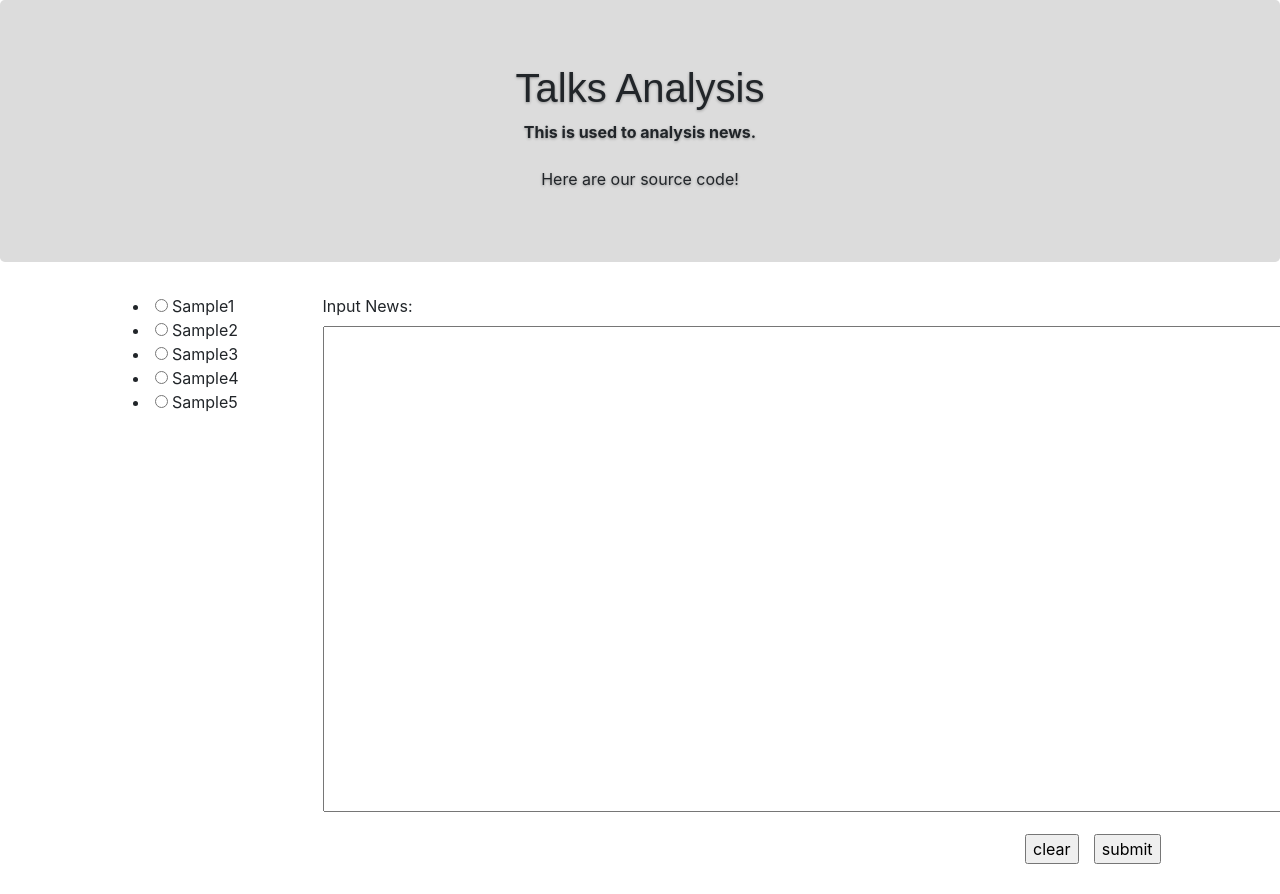
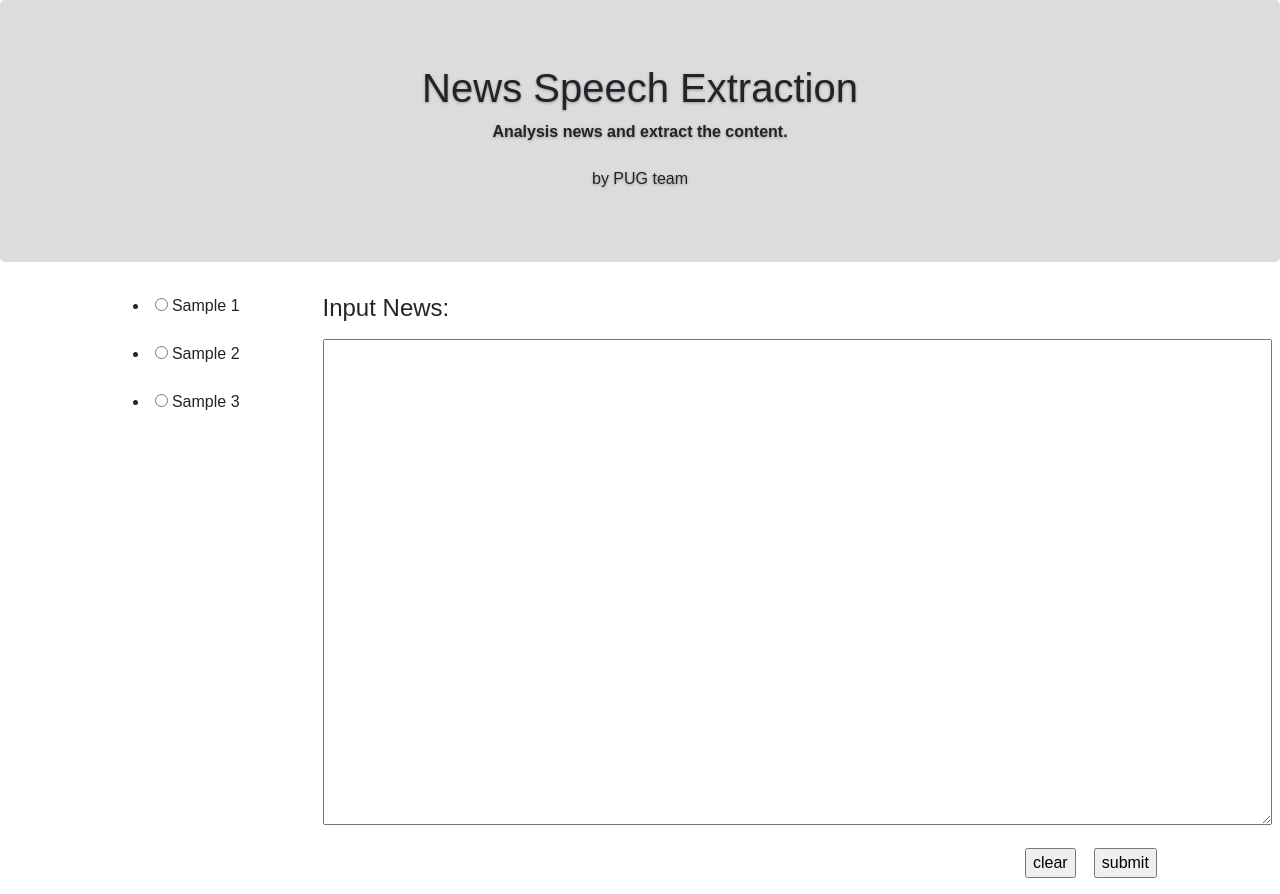
Before and after one commit to nlp-pug/project-1, a Flask app: page / in a window 1280 px wide; the page is wider, and only the part inside the window is pictured. Before the commit the page ends 864 px from the top of that part, so only its background shows below. Run offline with Flask 2, Linux system fonts and the light colour scheme; some libraries are stand-ins or nearby versions.

Commit message:
update the temple and interface

```diff
--- a/webapp/WebApp/app.py
+++ b/webapp/WebApp/app.py
@@ -8,6 +8,7 @@ import json
 # import sys
 # reload(sys)
 # sys.setdefaultencoding("utf-8")
+import re
 
 app = Flask(__name__)
 app.config['SECRET_KEY'] = 'any secret string'
@@ -15,14 +16,13 @@ CsrfProtect(app)
 
 class SimluationFunc:
     def inputtext(self, text):
-        if text != 'None':
+        if text:
             return
 
     def outputresult(self):
         sampledata = [{'author': 'Author1', 'content': 'sample1'}, {'author': 'Author2', 'content': 'Sample2'},
                       {'author': 'Author3', 'content': 'Sample3'}, {'author': 'Author4', 'content': 'Sample4'}]
         return sampledata
-
 
 sf = SimluationFunc()
 
@@ -35,6 +35,12 @@ def input_form():
             form2.content.data = None
         elif form2.submit.data:
             # get output data from parse_end
+
+            split_sentences = form2.content.data.replace("\r", "")
+            split_sentences = split_sentences.replace("\n", "")
+            split_sentences = re.split('。|！|？', split_sentences)
+
+            print(split_sentences, form2.content.data)
             sf.inputtext(text=form2.content.data)
             return redirect('/result')
     return render_template('input_pages.html', form2=form2)
--- a/webapp/WebApp/static/SampleInput.json
+++ /dev/null
@@ -1,5 +0,0 @@
-{
-  "Sample1": "Sample Input 1",
-  "Sample2": "Sample Input 2",
-  "Sample3": "Sample Input 3"
-}
--- a/webapp/WebApp/templates/base.html
+++ b/webapp/WebApp/templates/base.html
@@ -7,16 +7,23 @@
         </script>
     <meta charset="UTF-8">
     <title>Input the News</title>
-
-</head>
+    </head>
+   <style>
+       body {
+        {#background-color: #272b30;#}
+        {#padding: 30px 40px;#}
+        {#text-align: center;#}
+        font-family: OpenSans-Light, PingFang SC, Hiragino Sans GB, Microsoft Yahei, Microsoft Jhenghei, sans-serif;
+        }
+   </style>
     <body>
          <script src="https://d3js.org/d3.v5.min.js"></script>
          <section>
                 <div style="background:gainsboro !important" class="jumbotron no-margin">
                     <div class="container-fluid introduction">
-                        <h1 class="name">Talks Analysis</h1>
-                        <p>This is used to analysis news.</p>
-                      <a href="#" class="visible-xs btn call-me">Here are our source code!</a>
+                        <h1 class="name">News Speech Extraction</h1>
+                        <p>Analysis news and extract the content.</p>
+                      <a href="#" class="visible-xs btn call-me">by PUG team</a>
                     </div>
                 </div>
             </section>
--- a/webapp/WebApp/templates/input_pages.html
+++ b/webapp/WebApp/templates/input_pages.html
@@ -5,24 +5,28 @@
             <div class="col-2">
                 <form name="myForm">
                     <li>
-                       <input type="radio" name="myRadios"  value="1" /> Sample1
+                       <input type="radio" name="myRadios"  value="1" /> Sample 1
                     </li>
+                    <br>
                     <li>
-                        <input type="radio" name="myRadios"  value="2" /> Sample2
+                        <input type="radio" name="myRadios"  value="2" /> Sample 2
                     </li>
+                    <br>
                     <li>
-                        <input type="radio" name="myRadios"  value="3" /> Sample3
+                        <input type="radio" name="myRadios"  value="3" /> Sample 3
                     </li>
-                    <li>
-                        <input type="radio" name="myRadios"  value="4" /> Sample4
-                    </li>
-                    <li>
-                        <input type="radio" name="myRadios"  value="5" /> Sample5
-                    </li>
+                    <br>
+{#                    <li>#}
+{#                        <input type="radio" name="myRadios"  value="4" /> Sample 4#}
+{#                    </li>#}
+{#                    <br>#}
+{#                    <li>#}
+{#                        <input type="radio" name="myRadios"  value="5" /> Sample 5#}
+{#                    </li>#}
                 </form>
             </div>
             <div class="col-9">
-                <label for="input_news">Input News:</label>
+                <label for="input_news"><h4>Input News:</h4></label>
                 <form name="inputForm" action="" method="post" novalidate>
                     <p>
                         {{ form2.csrf_token }}
@@ -47,7 +51,6 @@
 
     <script>
         var rad = document.myForm.myRadios;
-        var prev = null;
         for (var i = 0; i < rad.length; i++) {
             rad[i].addEventListener('change', function() {
 
--- a/webapp/WebApp/templates/submit_pages.html
+++ b/webapp/WebApp/templates/submit_pages.html
@@ -7,8 +7,8 @@
               <table class="table table-hover">
                 <thead>
                   <th scope="col">#</th>
-                  <th scope="col">人物</th>
-                  <th scope="col">观点</th>
+                  <th scope="col">Author</th>
+                  <th scope="col">Content</th>
 {#                  <th scope="col">来源</th>#}
                 </thead>
                 <tbody>
```
Also changed, not shown: webapp/WebApp/static/SampleData.json (added, +7 -0 lines).
